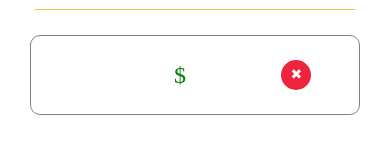
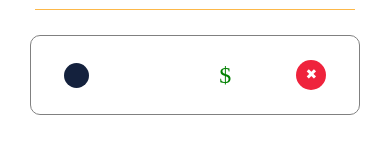
Before and after one commit to adiguzelburak/shopping-list-react-native, a React Native app: screen /Home in a window 390 px wide. Shown: the part 139-292 px from the top of the page. Built offline with nearby package versions, Linux system fonts and the light colour scheme.

Commit message:
bought check function added

```diff
--- a/pages/Home.js
+++ b/pages/Home.js
@@ -37,7 +37,7 @@ export default function Home() {
   };
 
   const handleAdd = () => {
-    if ((addNewPrice == '') & (addNewProduct == '')) {
+    if (addNewPrice == '' || addNewProduct == '') {
       alert('Please enter all inputs.', 'title');
       return;
     }
@@ -59,9 +59,12 @@ export default function Home() {
     setVisible(true);
   };
 
-  const isBoughtCheck = () => {
-    setList(prevData => [{...prevData, isBought: true}]);
-    console.log(list);
+  const isBoughtCheck = id => {
+    if (list[id - 1].isBought == false) {
+      list[id - 1].isBought = true;
+    } else {
+      list[id - 1].isBought = false;
+    }
   };
 
   // AsyncStorage
@@ -141,9 +144,9 @@ export default function Home() {
         <ScrollView showsVerticalScrollIndicator={false}>
           {list.map(children => (
             <View style={styles.viewBox}>
-              {/* <TouchableOpacity onPress={isBoughtCheck}>
+              <TouchableOpacity onPress={() => isBoughtCheck(children.id)}>
                 <View style={styles.isBoughtButton} />
-              </TouchableOpacity> */}
+              </TouchableOpacity>
               <Text style={styles.product}>{children.product}</Text>
               <Text style={styles.price}>{children.price}$</Text>
               <DeleteProductButton
```
